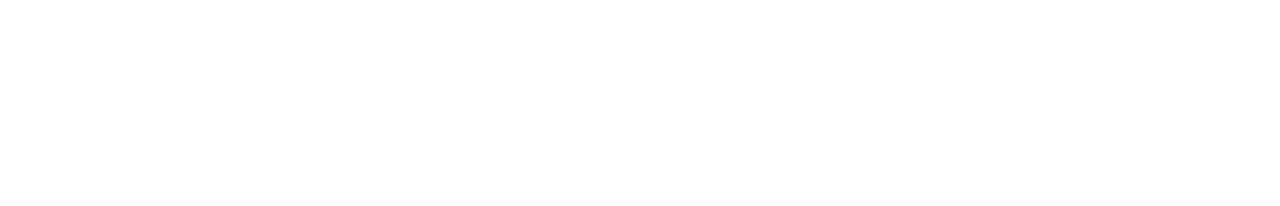
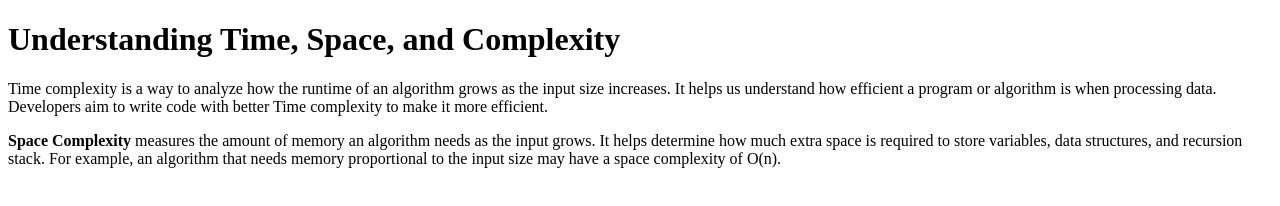
Before and after one commit to acciojob/time-and-space-complexity-Dvyanshu1050, a website: page main.html in a window 1280 px wide. Drawn offline with Linux system fonts and the light colour scheme.

Commit message:
created a submission

```diff
--- a/main.html
+++ b/main.html
@@ -7,6 +7,22 @@
 </head>
 
 <body>
+
+	<h1>Understanding Time, Space, and Complexity</h1>
+
+
+    <p>
+        Time complexity is a way to analyze how the runtime of an algorithm grows as the input size increases.
+        It helps us understand how efficient a program or algorithm is when processing data.
+        Developers aim to write code with better Time complexity to make it more efficient.
+    </p>
+
+
+    <p>
+        <b>Space Complexity</b> measures the amount of memory an algorithm needs as the input grows.
+        It helps determine how much extra space is required to store variables, data structures, and recursion stack.
+        For example, an algorithm that needs memory proportional to the input size may have a space complexity of O(n).
+    </p>
 	<!-- the entire body must be written by student -->
     <script type="text/javascript" src="./script.js">
 </script>
```
